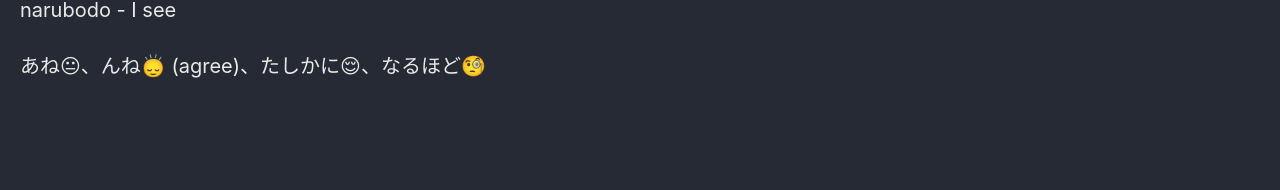
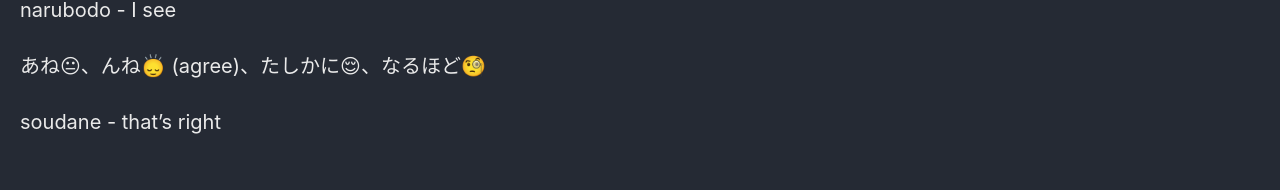
Before and after one commit to Connor-McCartney/Connor-McCartney.github.io, a Jekyll site: the page built from _pages/misc/japanese.md, in a window 1280 px wide. Shown: the part 1394-1584 px from the top of the page. Built offline with Jekyll 4.4.1, drawn with Linux system fonts in a browser that asks for light colours; cached includes are drawn as plain includes; our own code applies the rules of GitHub Pages for plain Markdown files; before the commit the page ends 1531 px from its top, so only the background shows below that.

Commit message:
Update japanese.md

```diff
--- a/_pages/misc/japanese.md
+++ b/_pages/misc/japanese.md
@@ -49,3 +49,5 @@ tashikani - that's true
 narubodo - I see
 
 あね😐、んね🙂‍↕️ (agree)、たしかに😌、なるほど🧐
+
+soudane - that's right
```
